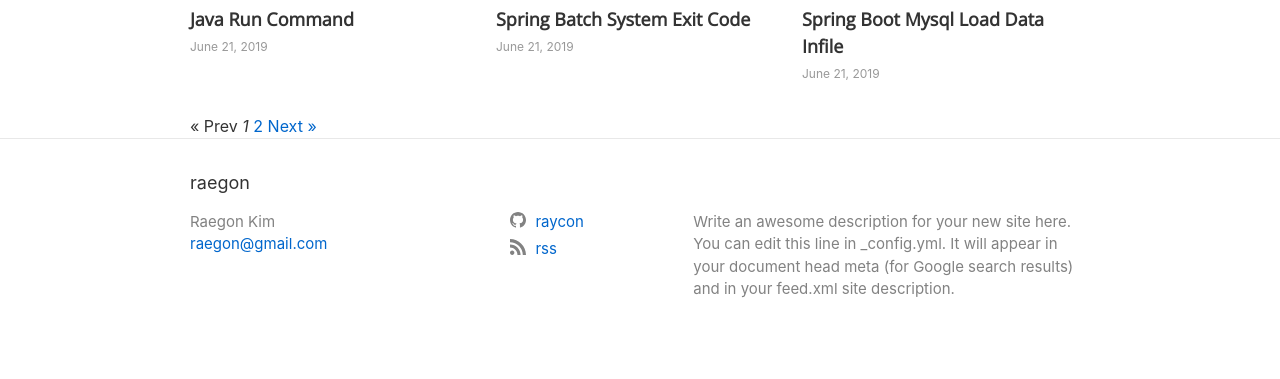
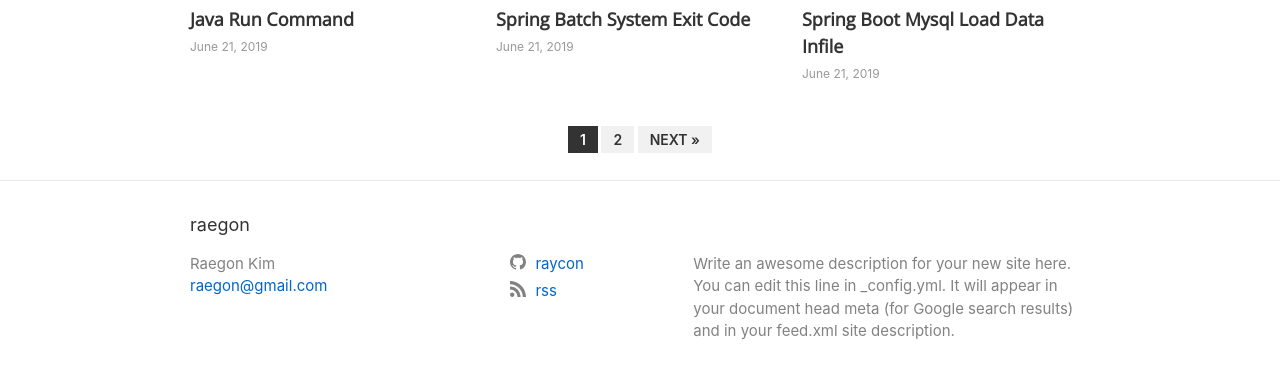
Before and after one commit to raycon/raycon.github.io, a Jekyll site: the page built from index.html, in a window 1280 px wide, cut to the strip 845-1248 px from the top of the page. Shown: the top 379 px of the strip. Built offline with Jekyll 4.4.1, drawn with Linux system fonts in a browser that asks for light colours; the list of posts is cut into pages by our own code.

Commit message:
Decorate pagination

```diff
--- a/_layouts/blog.html
+++ b/_layouts/blog.html
@@ -26,8 +26,6 @@ layout: default
             <div class="pagination">
                 {% if paginator.previous_page %}
                     <a class="cusInnerPage" href="{{ paginator.previous_page_path | prepend: site.baseurl | replace: '//', '/' }}">&laquo; Prev</a>
-                {% else %}
-                    <span class="cusInnerPage">&laquo; Prev</span>
                 {% endif %}
 
                 {% for page in (1..paginator.total_pages) %}
@@ -42,8 +40,6 @@ layout: default
 
                 {% if paginator.next_page %}
                     <a class="cusInnerPage" href="{{ paginator.next_page_path | prepend: site.baseurl | replace: '//', '/' }}">Next &raquo;</a>
-                {% else %}
-                    <span class="cusInnerPage">Next &raquo;</span>
                 {% endif %}
             </div>
         {% endif %}
--- a/_sass/minima/_layout.scss
+++ b/_sass/minima/_layout.scss
@@ -398,3 +398,35 @@
 .utterances {
   max-width: 100%;
 }
+
+/*
+ * Paginate
+ */
+.pagination {
+  text-align : center;
+  margin: $spacing-unit 0;
+  text-transform: uppercase;
+  font-size: 14px;
+  font-weight: 600;
+
+  a,
+  a:visited {
+    padding: 5px 12px;
+    color: $text-color;
+    background: #F1F1F1;
+    text-decoration: none;
+  }
+
+  a:hover {
+    color: #FFF;
+    background: $text-color;
+  }
+
+  em {
+    padding: 5px 12px;
+    color: #FFF;
+    background: $text-color;
+    font-style: normal;
+  }
+
+}
```
